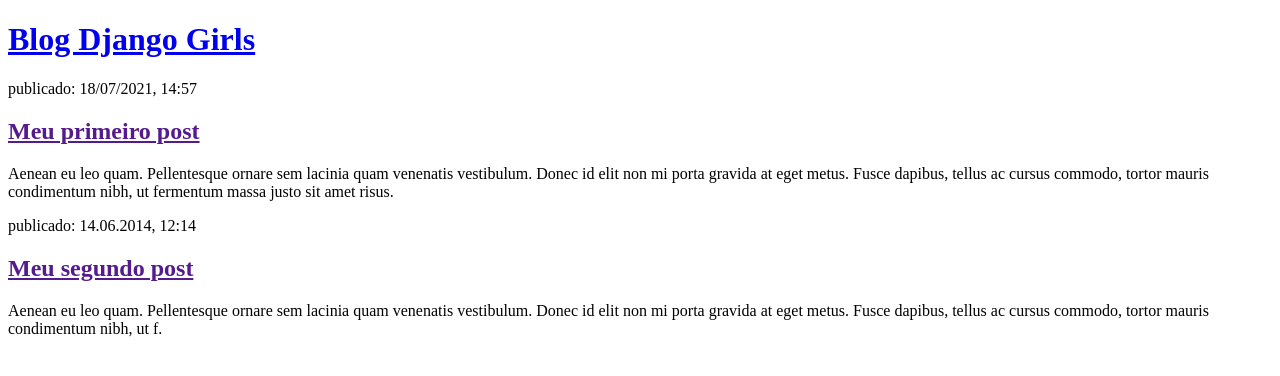
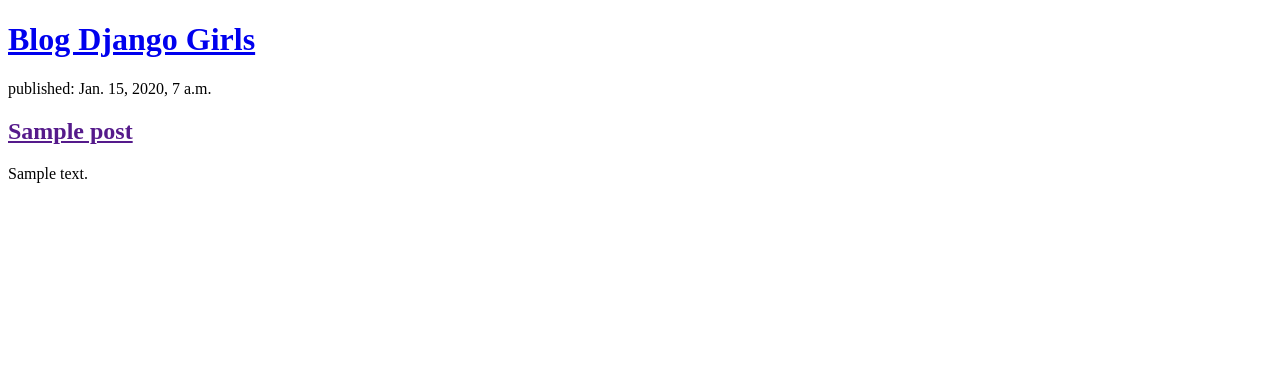
Before and after one commit to emanuelmorodrigues/django-blog, a Django app: page / in a window 1280 px wide. Shown: the top 376 px of the page. Run offline with Django 3.2, Linux system fonts and the light colour scheme; tables that the repository leaves empty hold one stand-in row (values such as "Sample post").

Commit message:
Modified templaes to display posts from database.

```diff
--- a/blog/models.py
+++ b/blog/models.py
@@ -12,7 +12,7 @@ class Post(models.Model):
     published_date = models.DateTimeField(blank=True, null=True)
 
     def publish(self):
-        self.published_date = timezone.now
+        self.published_date = timezone.now()
         self.save()
 
     def __str__(self):
--- a/blog/templates/blog/post_list.html
+++ b/blog/templates/blog/post_list.html
@@ -8,16 +8,12 @@
         <h1><a href="/">Blog Django Girls</a></h1>
     </div>
 
-    <div>
-        <p>publicado: 18/07/2021, 14:57</p>
-        <h2><a href="">Meu primeiro post</a></h2>
-        <p>Aenean eu leo quam. Pellentesque ornare sem lacinia quam venenatis vestibulum. Donec id elit non mi porta gravida at eget metus. Fusce dapibus, tellus ac cursus commodo, tortor mauris condimentum nibh, ut fermentum massa justo sit amet risus.</p>
-    </div>
-
-     <div>
-        <p>publicado: 14.06.2014, 12:14</p>
-        <h2><a href="">Meu segundo post</a></h2>
-        <p>Aenean eu leo quam. Pellentesque ornare sem lacinia quam venenatis vestibulum. Donec id elit non mi porta gravida at eget metus. Fusce dapibus, tellus ac cursus commodo, tortor mauris condimentum nibh, ut f.</p>
-    </div>
+    {% for post in posts %}
+        <div>
+            <p>published: {{ post.published_date }}</p>
+            <h2><a href="">{{ post.title }}</a></h2>
+            <p>{{ post.text|linebreaksbr }}</p>
+        </div>
+    {% endfor %}
 </body>
 </html>
--- a/blog/views.py
+++ b/blog/views.py
@@ -1,7 +1,11 @@
 from django.shortcuts import render
+from django.utils import timezone
+from .models import Post
 
 # Create your views here.
 
 
 def post_list(request):
-    return render(request, 'blog/post_list.html', {})
+    posts = Post.objects.filter(
+        published_date__lte=timezone.now()).order_by('published_date')
+    return render(request, 'blog/post_list.html', {'posts': posts})
```
